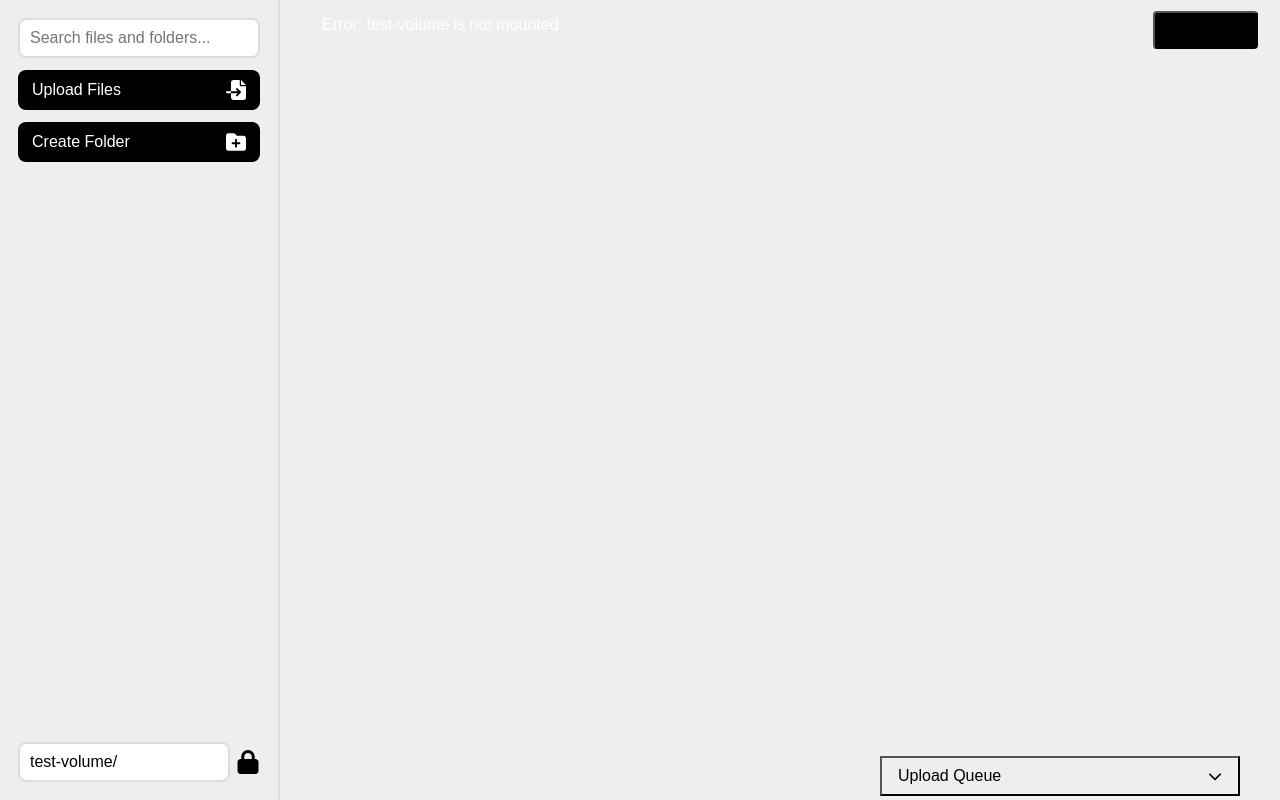
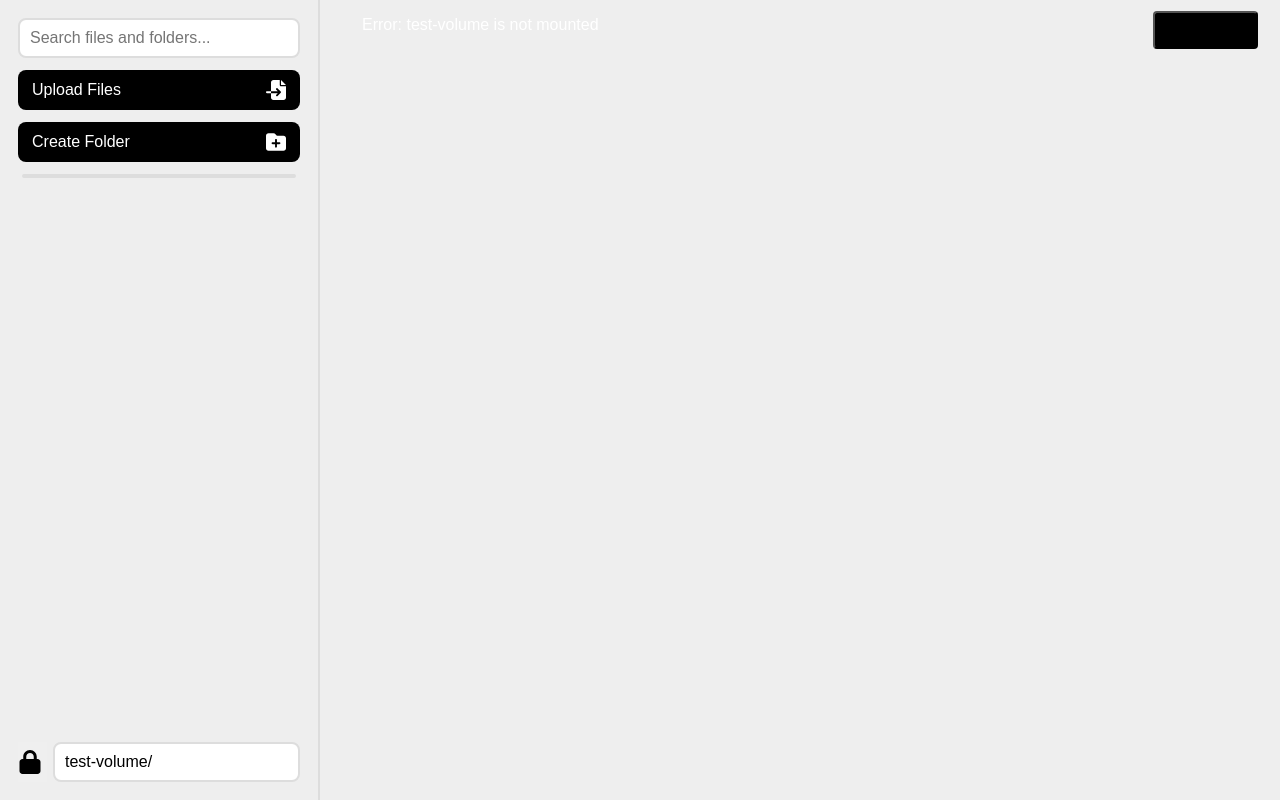
Before and after one commit to zacheryvaughn/network-volume-manager, a FastAPI app: page / in a window 1280 px wide. Run offline with FastAPI, Linux system fonts and the light colour scheme; some libraries are stand-ins or nearby versions.

Commit message:
sidebar finished for now

```diff
--- a/app/static/script.js
+++ b/app/static/script.js
@@ -43,7 +43,6 @@ class UIManager {
             viewToggleText: document.querySelector('#view-toggle .view-icon'),
             uploadQueue: document.getElementById('upload-queue'),
             progressBar: document.getElementById('progressBar'),
-            progressText: document.getElementById('progressText'),
             queuedFiles: document.getElementById('queued-files'),
             searchInput: document.getElementById('search-input'),
             searchResults: document.getElementById('search-results'),
@@ -85,13 +84,6 @@ class UIManager {
                     this.elements.searchResults.style.display = 'none';
                 }
             });
-        }
-
-        // Upload queue toggle
-        const closeQueueBtn = document.getElementById('close-upload-queue-btn');
-        if (closeQueueBtn) {
-            closeQueueBtn.addEventListener('click', () =>
-                this.elements.uploadQueue.classList.toggle('closed'));
         }
 
         // Item click handling
@@ -167,9 +159,7 @@ class UIManager {
 
         if (!validFiles.length) return;
 
-        this.elements.uploadQueue.classList.remove('closed');
         this.elements.progressBar.style.width = '0%';
-        this.elements.progressText.textContent = '';
 
         validFiles.forEach(file => {
             const item = document.createElement('div');
@@ -189,8 +179,6 @@ class UIManager {
         if (!this.uploadQueue.length) {
             this.isUploading = false;
             this.elements.progressBar.style.width = '0%';
-            this.elements.progressText.textContent = '';
-            this.elements.uploadQueue.classList.add('closed');
             return;
         }
 
@@ -224,7 +212,6 @@ class UIManager {
                 if (e.lengthComputable) {
                     const percent = Math.round((e.loaded / e.total) * 100);
                     this.elements.progressBar.style.width = `${percent}%`;
-                    this.elements.progressText.textContent = `${file.name} - ${percent}%`;
                 }
             };
 
--- a/app/static/styles.css
+++ b/app/static/styles.css
@@ -40,16 +40,17 @@ body {
 
 /* Sidebar */
 #sidebar {
+    flex-shrink: 0;
     display: flex;
     flex-direction: column;
     justify-content: space-between;
-    width: 280px;
+    width: 320px;
     height: 100%;
     padding: 18px;
     border-right: 2px solid var(--D);
 }
 
-#sidebar-top, #sidebar-bottom {
+#sidebar-top {
     display: flex;
     flex-direction: column;
     gap: 12px;
@@ -146,6 +147,75 @@ body {
     fill: var(--F);
 }
 
+#sidebar-bottom {
+    flex: 1;
+    display: flex;
+    flex-direction: column;
+    gap: 12px;
+    overflow: hidden;
+}
+
+/* Upload Queue */
+.progress-container {
+    position: relative;
+    width: calc(100% - 8px);
+    height: 4px;
+    margin: 0px 4px;
+    background-color: var(--D);
+    border-radius: 2px;
+    margin-top: 12px;
+    overflow: hidden;
+}
+
+.progress-bar {
+    width: 0;
+    height: 100%;
+    background-color: var(--0);
+    transition: width 0.3s linear;
+}
+
+#queue-container {
+    flex: 1;
+    overflow-y: auto;
+    cursor: default;
+}
+
+#queued-files {
+    display: flex;
+    flex-direction: column;
+    gap: 4px;
+}
+
+.queue-item {
+    display: flex;
+    justify-content: space-between;
+    align-items: center;
+    height: 40px;
+    padding: 0px 8px;
+    background-color: var(--F);
+    border-radius: 8px;
+}
+
+.queue-item.uploading {
+    background-color: var(--D);
+}
+
+.queue-item-name {
+    font-size: 14px;
+    white-space: nowrap;
+    overflow: hidden;
+    text-overflow: ellipsis;
+}
+
+.queue-item-size {
+    color: var(--6);
+    font-size: 14px;
+    font-weight: 600;
+    flex-shrink: 0;
+    width: 60px;
+    margin-left: 8px;
+}
+
 /* Directory Input */
 .directory-input-container {
     display: flex;
@@ -176,6 +246,7 @@ body {
     width: 24px;
     height: 24px;
     fill: var(--0);
+    margin-right: 5px;
     overflow: visible;
 }
 
@@ -364,98 +435,6 @@ body {
     outline: none;
 }
 
-/* Upload Queue */
-#upload-queue {
-    position: fixed;
-    bottom: 0;
-    right: 40px;
-    width: 360px;
-    background-color: var(--color-neutral-800);
-    color: #fff;
-    overflow: hidden;
-    transition: height 0.3s ease;
-}
-
-#upload-queue.closed {
-    height: 50px;
-}
-
-#close-upload-queue-btn {
-    display: flex;
-    justify-content: space-between;
-    align-items: center;
-    width: 100%;
-    height: 40px;
-    padding: 0 16px;
-    background-color: transparent;
-}
-
-.chevron {
-    width: 14px;
-    height: 14px;
-    fill: currentColor;
-    transition: transform 0.3s ease;
-}
-
-#upload-queue.closed .chevron {
-    transform: rotate(-180deg);
-}
-
-#queue-container {
-    max-height: 400px;
-    overflow-y: auto;
-}
-
-.queue-item {
-    display: flex;
-    justify-content: space-between;
-    align-items: center;
-    padding: 12px 16px;
-    background-color: var(--color-neutral-700);
-    border-bottom: 1px solid var(--color-neutral-600);
-    color: #fff;
-}
-
-.queue-item.uploading {
-    background-color: var(--color-blue-500);
-}
-
-.queue-item-name {
-    white-space: nowrap;
-    overflow: hidden;
-    text-overflow: ellipsis;
-    max-width: 200px;
-}
-
-.queue-item-size {
-    font-size: 12px;
-    margin-left: 8px;
-    opacity: 0.7;
-}
-
-.progress-container {
-    position: relative;
-    width: 100%;
-    height: 4px;
-    background-color: var(--color-neutral-700);
-    overflow: hidden;
-}
-
-.progress-bar {
-    width: 0;
-    height: 100%;
-    background-color: var(--color-blue-500);
-    transition: width 0.3s ease;
-}
-
-.progress-text {
-    position: absolute;
-    top: -20px;
-    right: 10px;
-    font-size: 12px;
-    color: #fff;
-}
-
 /* Messages */
 .flash-message {
     padding: 10px 20px;
--- a/app/templates/index.html
+++ b/app/templates/index.html
@@ -25,14 +25,22 @@
             </button>
         </div>
         <div id="sidebar-bottom">
+            <!-- UPLOAD QUEUE -->
+            <div class="progress-container">
+                <div class="progress-bar" id="progressBar"></div>
+            </div>
+            <div id="queue-container">
+                <div id="queued-files"></div>
+            </div>
+
             <div class="directory-input-container">
-                <input type="text" id="directory-input" placeholder="Enter directory path..." value="test-volume/">
                 <button id="change-directory-btn" class="icon-button locked">
                     <svg class="lock-icon" xmlns="http://www.w3.org/2000/svg" viewBox="0 0 448 512">
                         <path class="locked-path" d="M144 144l0 48 160 0 0-48c0-44.2-35.8-80-80-80s-80 35.8-80 80zM80 192l0-48C80 64.5 144.5 0 224 0s144 64.5 144 144l0 48 16 0c35.3 0 64 28.7 64 64l0 192c0 35.3-28.7 64-64 64L64 512c-35.3 0-64-28.7-64-64L0 256c0-35.3 28.7-64 64-64l16 0z"/>
                         <path class="unlocked-path" d="M352 144c0-44.2 35.8-80 80-80s80 35.8 80 80l0 48c0 17.7 14.3 32 32 32s32-14.3 32-32l0-48C576 64.5 511.5 0 432 0S288 64.5 288 144l0 48L64 192c-35.3 0-64 28.7-64 64L0 448c0 35.3 28.7 64 64 64l320 0c35.3 0 64-28.7 64-64l0-192c0-35.3-28.7-64-64-64l-32 0 0-48z"/>
                     </svg>
                 </button>
+                <input type="text" id="directory-input" placeholder="Enter directory path..." value="test-volume/">
             </div>
         </div>
     </section>
@@ -99,22 +107,6 @@
         </div>
     </main>
 
-    <div id="upload-queue">
-        <button id="close-upload-queue-btn">
-            <span>Upload Queue</span>
-            <svg class="chevron" xmlns="http://www.w3.org/2000/svg" viewBox="0 0 512 512">
-                <path d="M233.4 406.6c12.5 12.5 32.8 12.5 45.3 0l192-192c12.5-12.5 12.5-32.8 0-45.3s-32.8-12.5-45.3 0L256 338.7 86.6 169.4c-12.5-12.5-32.8-12.5-45.3 0s-12.5 32.8 0 45.3l192 192z"/>
-            </svg>
-        </button>
-        <div class="progress-container">
-            <div class="progress-bar" id="progressBar"></div>
-            <div class="progress-text" id="progressText"></div>
-        </div>
-        <div id="queue-container">
-            <div id="queued-files"></div>
-        </div>
-    </div>
-
     <script src="/static/script.js"></script>
 </body>
 </html>
```
Also changed, not shown: other-volume/ExampleImage.png (deleted), other-volume/SmallName.png (deleted).
